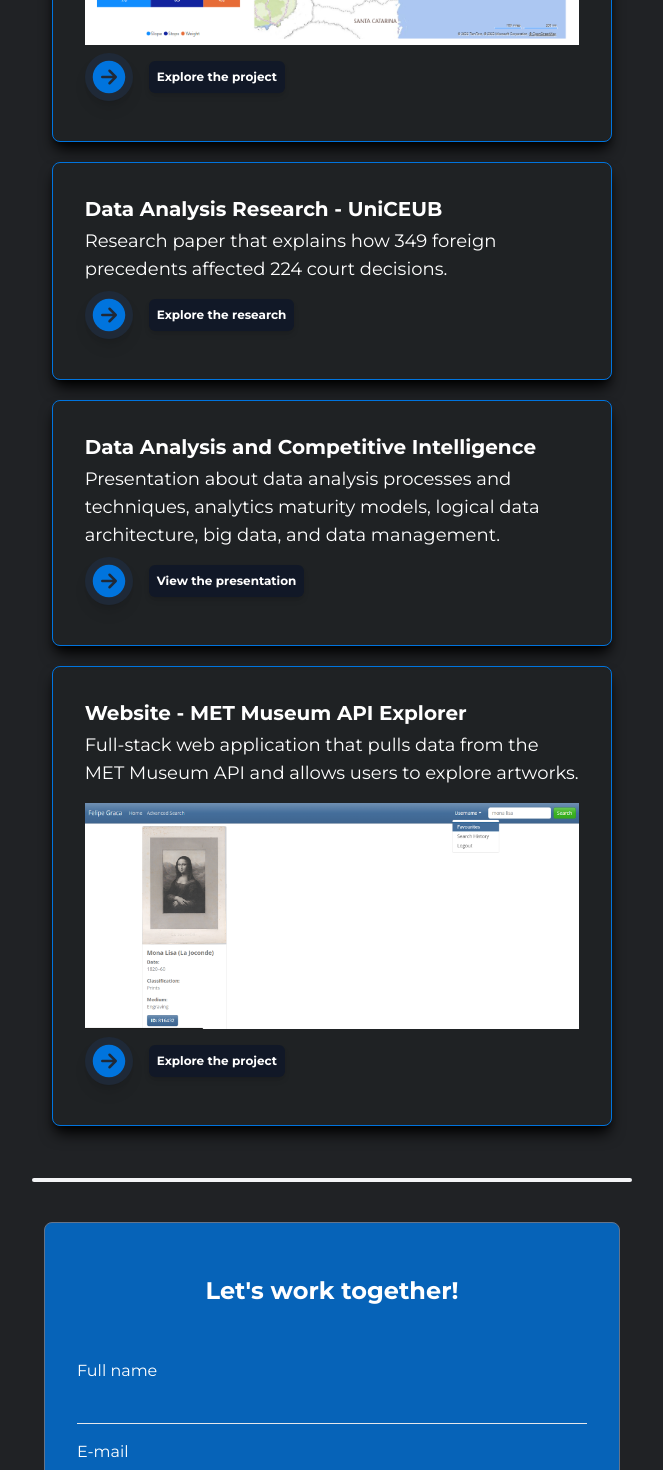
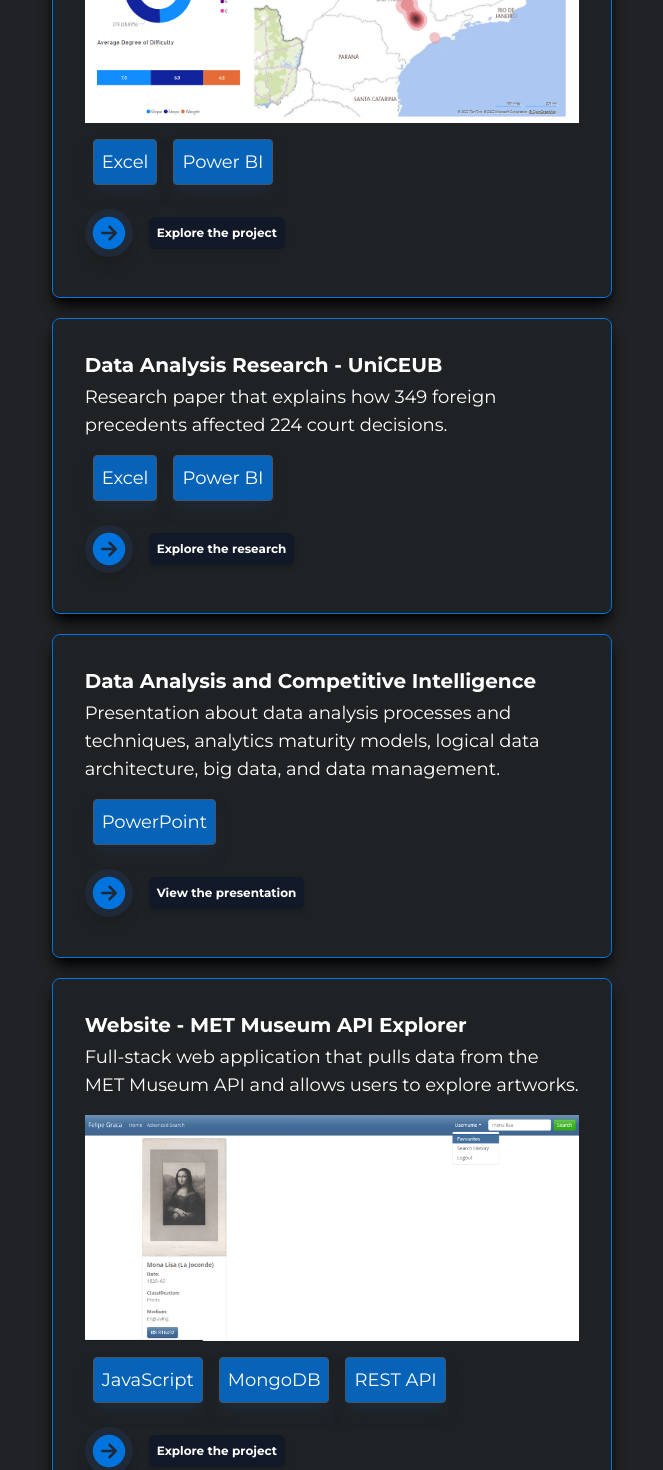
Before and after one commit to fmeneses-graca/my-website, a Next.js app: page / in a window 1280 px wide. Shown: the part 1020-2490 px from the top of the page, without its empty margins (348-1011 px from the left). Built offline with nearby package versions, Linux system fonts and the light colour scheme.

Commit message:
Add skill element to projects

```diff
--- a/components/ProjectSection.js
+++ b/components/ProjectSection.js
@@ -15,7 +15,7 @@ export default function ProjectSection() {
                 <h2>Projects</h2>
 
                 <div className="flex-container py-4">
-                    <Card style="card-size-large" title="Spotify Hitmakers Data Analysis" text={spotifyProjectText()} />
+                    <Card style="card-size-large" title="Data Analysis Project - Spotify Hitmakers" text={spotifyProjectText()} />
                     <Card style="card-size-large" title="Data Analytics Project - Mercedes-Benz Trucks" text={mercedesProjectText()} />
                     <Card style="card-size-large" title="Data Analysis Research - UniCEUB" text={courtProjectText()} />
                     <Card style="card-size-large" title="Data Analysis and Competitive Intelligence" text={presentationText()} />
@@ -27,17 +27,23 @@ export default function ProjectSection() {
     )
 }
 
-function metProjectText() {
+function spotifyProjectText() {
     return (
         <>
             <p className="pt-1">
-                Full-stack web application that pulls data from the MET Museum API and allows users to explore artworks.
+                Who are the Top 100 Spotify Artists - based on their Top 10 Songs - and where do they come from?
             </p>
 
-            <Image src={userFavouritesPage} alt="User Favourites page" className="pt-4" />
+            <Image src={cover} alt="Graphic" layout='fill' className="pt-4" />
+
+            <div className="flex flex-wrap py-2">
+                <p className="skill-element">SQL</p>
+                <p className="skill-element">Excel</p>
+                <p className="skill-element">Power BI</p>
+            </div>
 
             <div className="flex">
-                <Link href="/met-museum-project" passHref>
+                <Link href="/spotify-project" passHref>
                     <button className="icon group">
                         <IoArrowForwardCircle size="40" />
                         <span className="navbar-tooltip bottom-0 left-14 scale-100">
@@ -54,10 +60,15 @@ function mercedesProjectText() {
     return (
         <>
             <p className="pt-1">
-            Power BI dashboard that generates insight into how road infrastructure impacts vehicle performance.
+                Power BI dashboard that generates insight into how road infrastructure impacts vehicle performance.
             </p>
 
             <Image src={step2} alt="Excel spreadsheet" className="pt-4" />
+
+            <div className="flex flex-wrap py-2">
+                <p className="skill-element">Excel</p>
+                <p className="skill-element">Power BI</p>
+            </div>
 
             <div className="flex">
                 <Link href="/mercedes-benz-project" passHref>
@@ -65,29 +76,6 @@ function mercedesProjectText() {
                         <IoArrowForwardCircle size="40" />
                         <span className="navbar-tooltip bottom-0 left-14 scale-100">
                             Explore the project
-                        </span>
-                    </button>
-                </Link>
-            </div>
-        </>
-    )
-}
-
-function presentationText() {
-    return (
-        <>
-            <p className="pt-1">
-                Presentation about data analysis processes and techniques, analytics maturity models, logical data architecture, big data, and data management.
-            </p>
-
-            <Image src={presentation} alt="Presentation" layout='fill' className="pt-4" />
-
-            <div className="flex">
-                <Link href="/presentation-project" passHref>
-                    <button className="icon group">
-                        <IoArrowForwardCircle size="40" />
-                        <span className="navbar-tooltip bottom-0 left-14 scale-100">
-                            View the presentation
                         </span>
                     </button>
                 </Link>
@@ -105,6 +93,11 @@ function courtProjectText() {
 
             <Image src={frontPage} alt="Graphic" layout='fill' className="pt-4" />
 
+            <div className="flex flex-wrap py-2">
+                <p className="skill-element">Excel</p>
+                <p className="skill-element">Power BI</p>
+            </div>
+
             <div className="flex">
                 <Link href="/supreme-court-network-project" passHref>
                     <button className="icon group">
@@ -119,17 +112,51 @@ function courtProjectText() {
     )
 }
 
-function spotifyProjectText() {
+
+function presentationText() {
     return (
         <>
             <p className="pt-1">
-                Who are the Top 100 Spotify Artists - based on their Top 10 Songs - and where do they come from?
+                Presentation about data analysis processes and techniques, analytics maturity models, logical data architecture, big data, and data management.
             </p>
 
-            <Image src={cover} alt="Graphic" layout='fill' className="pt-4" />
+            <Image src={presentation} alt="Presentation" layout='fill' className="pt-4" />
+
+            <div className="flex flex-wrap py-2">
+                <p className="skill-element">PowerPoint</p>
+            </div>
 
             <div className="flex">
-                <Link href="/spotify-project" passHref>
+                <Link href="/presentation-project" passHref>
+                    <button className="icon group">
+                        <IoArrowForwardCircle size="40" />
+                        <span className="navbar-tooltip bottom-0 left-14 scale-100">
+                            View the presentation
+                        </span>
+                    </button>
+                </Link>
+            </div>
+        </>
+    )
+}
+
+function metProjectText() {
+    return (
+        <>
+            <p className="pt-1">
+                Full-stack web application that pulls data from the MET Museum API and allows users to explore artworks.
+            </p>
+
+            <Image src={userFavouritesPage} alt="User Favourites page" className="pt-4" />
+
+            <div className="flex flex-wrap py-2">
+                <p className="skill-element">JavaScript</p>
+                <p className="skill-element">MongoDB</p>
+                <p className="skill-element">REST API</p>
+            </div>
+
+            <div className="flex">
+                <Link href="/met-museum-project" passHref>
                     <button className="icon group">
                         <IoArrowForwardCircle size="40" />
                         <span className="navbar-tooltip bottom-0 left-14 scale-100">
--- a/pages/spotify-project.js
+++ b/pages/spotify-project.js
@@ -29,7 +29,7 @@ function SpotifyProject() {
                 </button>
 
                 <div className="md:w-1/2 mx-auto">
-                    <h1>Spotify Hitmakers Data Analysis</h1>
+                    <h1>Data Analysis Project - Spotify Hitmakers</h1>
                     <p className="text-center">Who are the Top 100 Spotify Artists - based on their Top 10 Songs - and where do they come from?</p>
                     <br />
                 </div>
--- a/styles/globals.css
+++ b/styles/globals.css
@@ -92,7 +92,7 @@
     }
 
     .skill-element {
-        @apply px-3 py-2 m-2 rounded
+        @apply px-2 py-2 m-2 rounded
         bg-secondary bg-opacity-80 border border-slate-600
         shadow-lg  shadow-gray-800
         text-lg text-white
```
